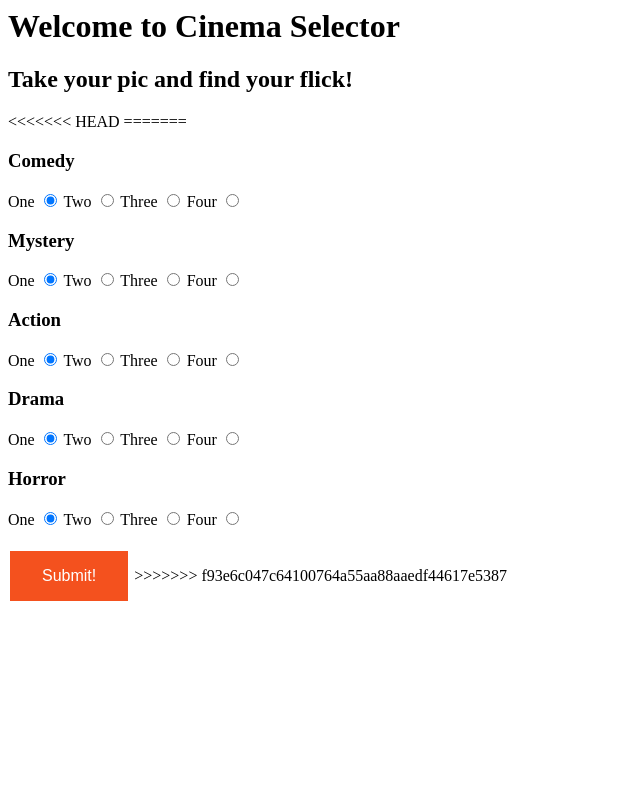
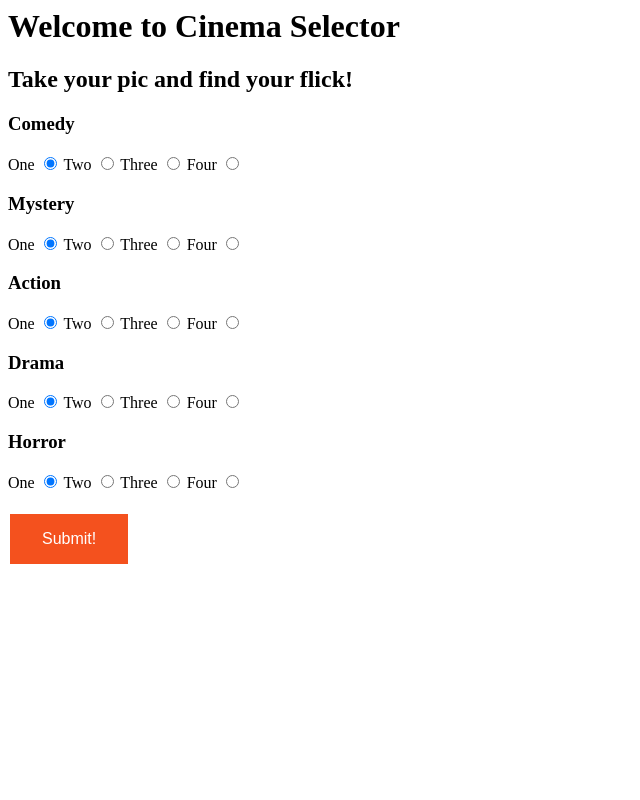
Before and after one commit to DanielWadell/cinema_selector, a Python web app: template templates/welcome.html in a window 1280 px wide. Shown: the whole page, without its empty margins (0-640 px from the left). Run offline with Jinja, Linux system fonts and the light colour scheme; the template is opened without the code that fills it, so the values that code supplies are empty.

Commit message:
no changes

```diff
--- a/templates/welcome.html
+++ b/templates/welcome.html
@@ -5,9 +5,6 @@
     <h1>Welcome to Cinema Selector</h1>
 
     <h2>Take your pic and find your flick!</h2>
-<<<<<<< HEAD
-
-=======
 
 <h3> Comedy </h3>
 <label class="container">One
@@ -125,7 +122,6 @@
 
 
 </body>
->>>>>>> f93e6c047c64100764a55aa88aaedf44617e5387
 
 
 
```
